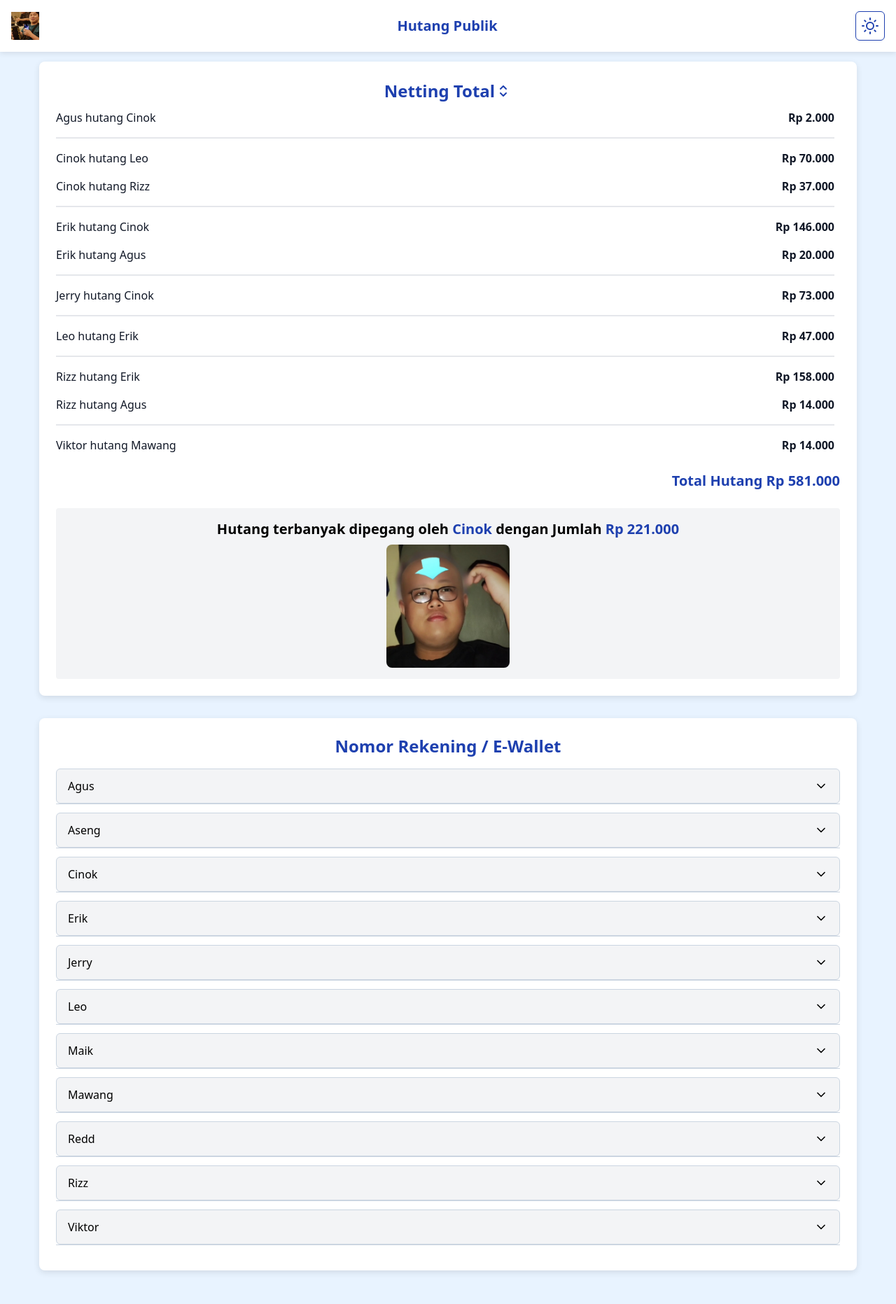
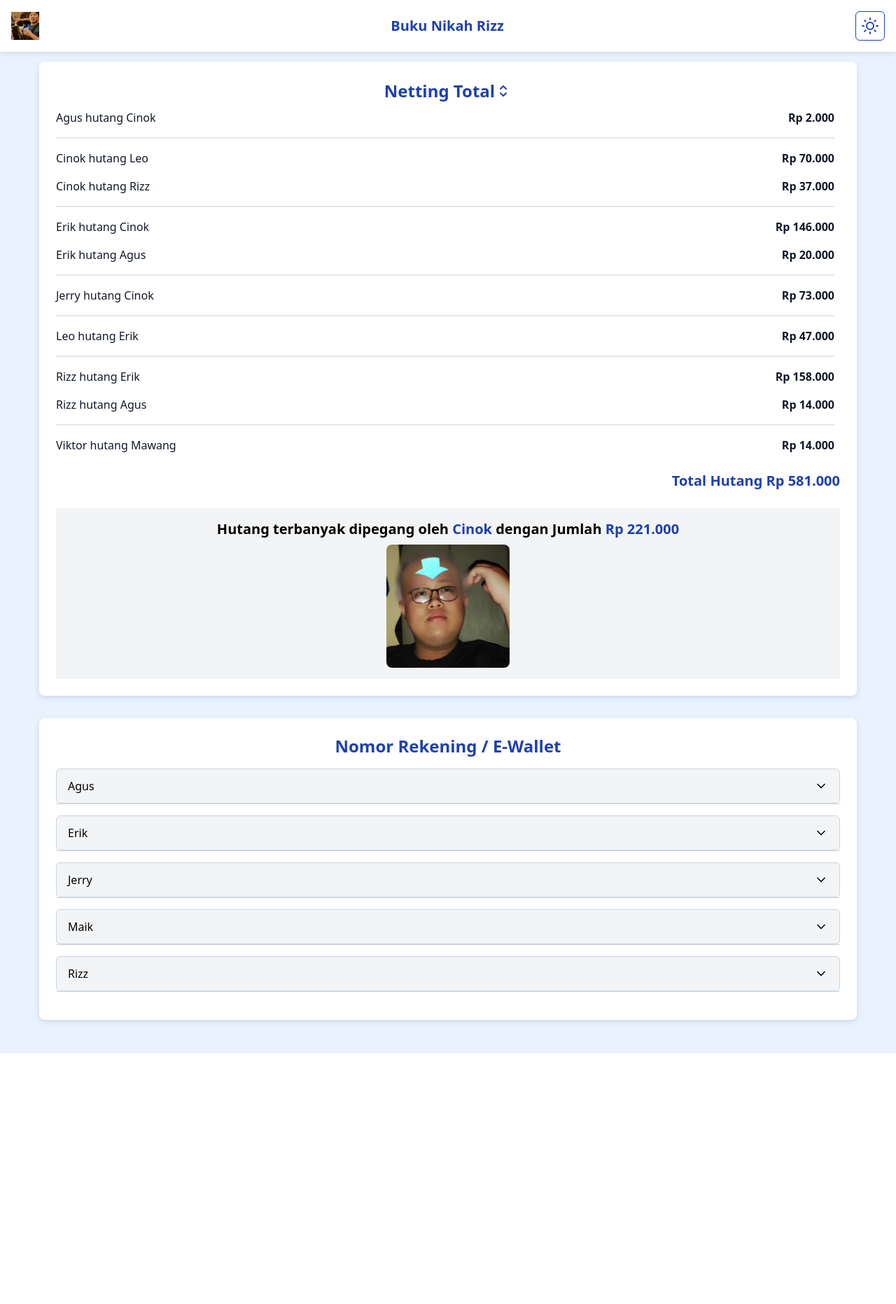
Before and after one commit to jknymous/hutang-grup-system, a PHP site: page /index2.php in a window 1280 px wide. Shown: the whole page at 70% size. After the commit the page ends 1505 px from the top, so only its background shows below. Run offline with PHP 8.4, Linux system fonts and the light colour scheme; data comes from the database, SQL or seed files in the repository.

Commit message:
update data rek

```diff
--- a/index2.php
+++ b/index2.php
@@ -78,17 +78,23 @@ $jsonNetting = json_encode($hasil_netting, JSON_HEX_TAG | JSON_HEX_AMP | JSON_HE
 
 // Data rekening/Ewallet
 $rekening = [
-    'Agus'   => '081234567890',
-    'Aseng'  => '081200011122',
-    'Cinok'  => '081299988877',
-    'Erik'   => '081266677755',
-    'Jerry'  => '081255544433',
-    'Leo'    => '081222233334',
-    'Maik'   => '081277766655',
-    'Mawang' => '081233344455',
-    'Redd'   => '081211122233',
-    'Rizz'   => '081288899900',
-    'Viktor' => '081255566677'
+  'Agus'   => [
+      ['bank' => 'Bank BCA', 'noRek' => '8890785957'],
+      ['bank' => 'GOPAY', 'noRek' => '082172040214']
+  ],
+  'Erik'   => [
+      ['bank' => 'Bank BCA', 'noRek' => '8520308475']
+  ],
+  'Jerry'  => [
+      ['bank' => 'OVO GOPAY', 'noRek' => '081277447620']
+  ],
+  'Maik'   => [
+      ['bank' => 'Bank BCA', 'noRek' => '5271880716']
+  ],
+  'Rizz'   => [
+      ['bank' => 'Bank BCA', 'noRek' => '8210860321'],
+      ['bank' => 'OVO GOPAY DANA', 'noRek' => '081277645283']
+  ]
 ];
 ?>
 <!DOCTYPE html>
@@ -96,7 +102,7 @@ $rekening = [
 <head>
   <meta charset="UTF-8"/>
   <meta name="viewport" content="width=device-width, initial-scale=1"/>
-  <title>Hutang Publik</title>
+  <title>Buku Nikah Rizz</title>
 
   <!-- Tailwind CSS CDN -->
   <link href="https://cdn.jsdelivr.net/npm/tailwindcss@2.2.19/dist/tailwind.min.css" rel="stylesheet"/>
@@ -123,7 +129,6 @@ $rekening = [
       background-color: white;
       color: #000000;
     }
-
     .dark-mode {
       background-color: #0b1423;
       color: #ffffff;
@@ -216,7 +221,6 @@ $rekening = [
     .dark-mode #dataHutangBox h2 {
       color: #bfa742;
     }
-
     #sortIcon {
       cursor: pointer;
       width: 1.5rem; /* Adjust size if needed */
@@ -225,7 +229,6 @@ $rekening = [
       stroke: currentColor;
       transition: transform 0.3s ease, color 0.3s ease;
     }
-
     #sortIcon:hover {
       color: #3b82f6; /* Change color on hover */
       transform: scale(1.1); /* Slightly enlarge on hover */
@@ -272,6 +275,7 @@ $rekening = [
     .dark-mode .hutang-separator {
       border-color: #475569;
     }
+
     /* Total hutang bold */
     #totalHutang {
       margin-top: 1rem;
@@ -288,19 +292,15 @@ $rekening = [
     .winning-text {
       background-color: #f3f4f6;
     }
-
     .dark-mode .winning-text {
       background-color: #334155;
     }
-
     .highlight-text {
       color: #1e40af;
     }
-
     .dark-mode .highlight-text {
       color: #bfa742;
     }
-
     .winning-text:hover {
       transform: scale(1.01);
       transition: all 0.3s ease;
@@ -350,7 +350,7 @@ $rekening = [
       color: #f3f4f6;
     }
     .rekening-content.open {
-      max-height: 100px;
+      max-height: 200px;
     }
     .rekening-num {
       font-family: monospace;
@@ -376,13 +376,74 @@ $rekening = [
       background-color: #bfa742;
       color: #0b1423;
     }
+
+    /* ===== Data rek ===== */
+    .rekening-num {
+      background-color: #e2e8f0;
+      padding: 0.5rem;
+      border-radius: 0.375rem;
+      display: inline-block;
+      margin-right: 1rem;
+      flex: 1;
+    }
+    .dark-mode .rekening-num {
+      background-color: #475569;
+      color: #f3f4f6;
+    }
+    .copy-btn {
+      background-color: #1e40af;
+      color: #ffffff;
+      padding: 0.5rem 1rem;
+      border: none;
+      border-radius: 0.375rem;
+      cursor: pointer;
+      transition: opacity 0.3s;
+    }
+    .copy-btn:hover {
+      opacity: 0.9;
+    }
+    .rekening-item {
+      margin-bottom: 1rem;
+    }
+
+    @media  (max-width: 350px) {
+      .judul-netting {
+        font-size: 1.2rem;
+      }
+      #sortIcon {
+        width: 1.1rem;
+        height: 1.1rem;
+      }
+      .hutang-row {
+        font-size: 0.8rem;
+      }
+      #totalHutang {
+        font-size: 1rem;
+      }
+      .winning-text p {
+        font-size: 0.8rem;
+        font-weight: 400;
+      }
+      #rekeningBox h2 {
+        font-size: 1.2rem;
+      }
+      .rekening-header {
+        font-size: 0.9rem;
+      }
+      .rekening-content.open {
+        font-size: 0.8rem;
+      }
+      .rekening-num {
+        font-size: 0.8rem;
+      }
+    }
   </style>
 </head>
 <body class="light-mode">
   <!-- HEADER -->
   <header>
     <img src="assets/foto/agus.png" alt="Logo" class="w-10 h-10 object-cover"/>
-    <h1>Hutang Publik</h1>
+    <h1>Buku Nikah Rizz</h1>
     <button id="toggleMode" aria-label="Toggle Dark/Light Mode" title="Toggle Mode" type="button">
       <svg id="modeIcon" xmlns="http://www.w3.org/2000/svg" fill="none" stroke="currentColor"
             stroke-width="2" stroke-linecap="round" stroke-linejoin="round" viewBox="0 0 24 24"
@@ -442,7 +503,7 @@ $rekening = [
     <section id="rekeningBox" class="box">
       <h2 class="text-2xl font-semibold mb-4 text-center">Nomor Rekening / E-Wallet</h2>
       <div id="rekeningContainer">
-        <?php foreach ($rekening as $nama => $noRek): ?>
+      <?php foreach ($rekening as $nama => $dataList): ?>
   <div class="rekening-item">
     <div class="rekening-header" data-nama="<?= htmlspecialchars($nama) ?>">
       <span><?= htmlspecialchars($nama) ?></span>
@@ -454,13 +515,19 @@ $rekening = [
       </svg>
     </div>
     <div class="rekening-content" data-content="<?= htmlspecialchars($nama) ?>">
-              <div class="p-4 flex items-center justify-between">
-                <span class="rekening-num"><?= htmlspecialchars($noRek) ?></span>
-                <button class="copy-btn" data-copy="<?= htmlspecialchars($nama) ?>">Copy</button>
+      <div class="p-4 flex flex-col">
+        <?php foreach ($dataList as $data): ?>
+          <div class="flex items-center justify-between mb-2"> <!-- Tambahkan margin bawah -->
+            <span class="text-gray-600 mr-2"><?= htmlspecialchars($data['bank']) ?></span> <!-- Keterangan bank di sebelah kiri -->
+            <span class="rekening-num"><?= htmlspecialchars($data['noRek']) ?></span> <!-- Hanya nomor rekening -->
+            <button class="copy-btn" data-copy="<?= htmlspecialchars($data['noRek']) ?>">Copy</button>
+          </div>
+        <?php endforeach; ?>
       </div>
     </div>
   </div>
 <?php endforeach; ?>
+
       </div>
     </section>
   </main>
@@ -588,9 +655,7 @@ $rekening = [
     // ----------- Copy ke Clipboard --------------
     document.querySelectorAll('.copy-btn').forEach(btn => {
       btn.addEventListener('click', () => {
-        const nama = btn.getAttribute('data-copy');
-        const noRekElem = document.querySelector(`.rekening-content[data-content="${nama}"] .rekening-num`);
-        const nomor = noRekElem.textContent.trim();
+        const nomor = btn.getAttribute('data-copy');
         navigator.clipboard.writeText(nomor).then(() => {
           btn.textContent = 'Copied';
           setTimeout(() => {
```
Lines whose indentation alone changed are shown as unchanged.
